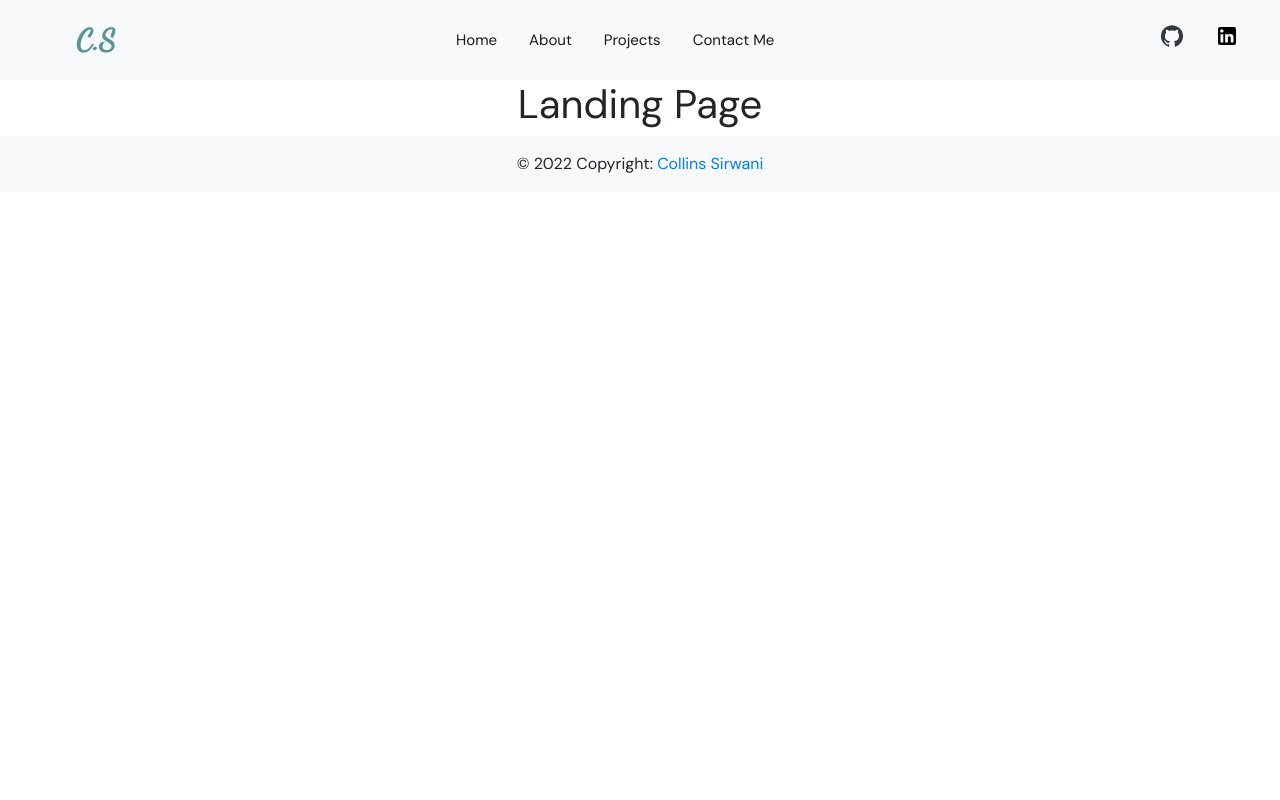
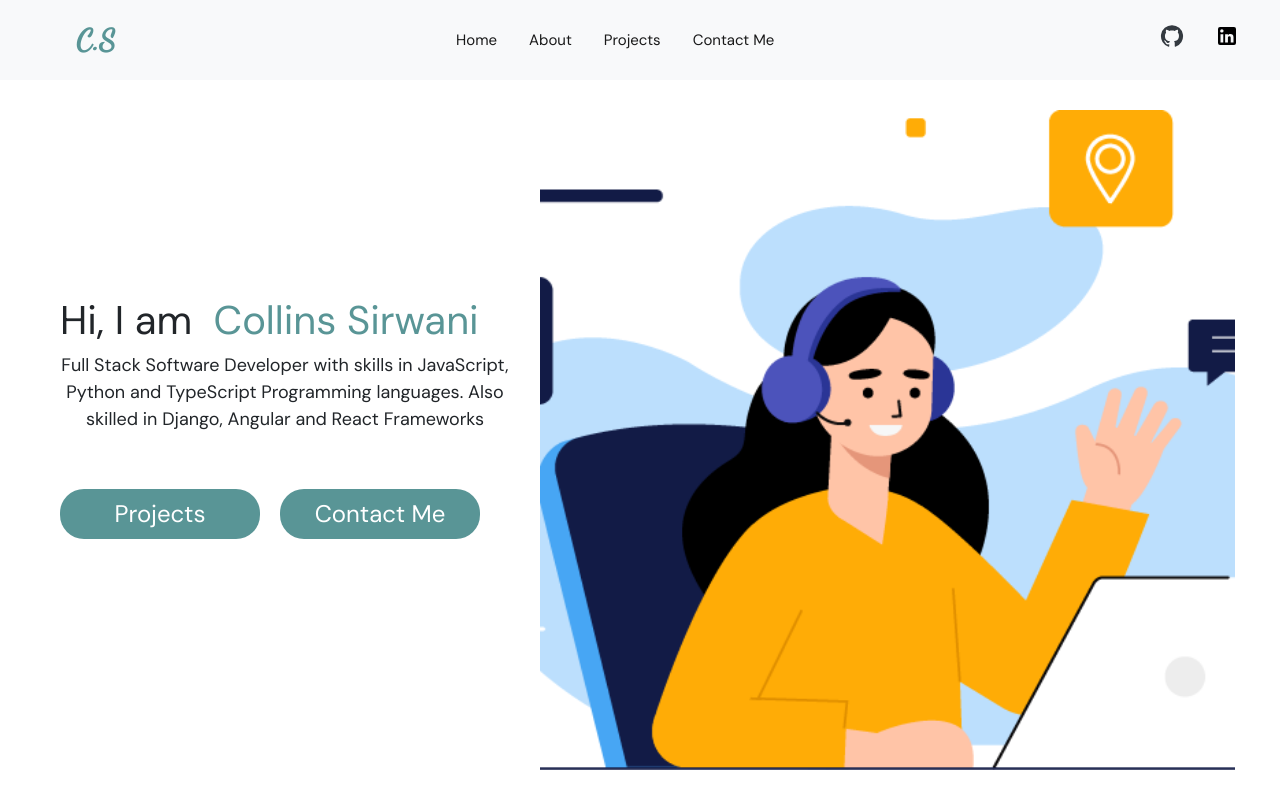
Before and after one commit to sircollo/react-portfolio, a React (Create React App) app: page / in a window 1280 px wide. Shown: the top 800 px of the page. Built offline with nearby package versions, Linux system fonts and the light colour scheme.

Commit message:
Ft: adds landing page details and styles

```diff
--- a/src/components/Landing.js
+++ b/src/components/Landing.js
@@ -1,10 +1,30 @@
 import React from 'react'
 import '../styles/Landing.css'
+import About from './About'
+import Contact from './Contact'
+import Project from './Projects'
+import ContactImage from '../assets/contact1.png'
+import { Link } from 'react-router-dom'
 function Landing() {
   return (
-    <div>
-      <h1>Landing Page</h1>
+    <>
+    <div className='container-fluid landing'>
+      <div className='intro-text'>
+        <h1>Hi, I am &nbsp;<span> Collins Sirwani</span></h1>
+        <p>Full Stack Software Developer with skills in JavaScript, Python and TypeScript Programming languages. Also skilled in Django, Angular and React Frameworks</p>
+        <div className='buttons'>
+        <button><Link to="/projects" className='myprojects'>Projects</Link></button>
+        <button className='conta'><Link to="/contact" className='contactme'>Contact Me</Link></button>
+        </div>
+      </div>
+      <div className='hero-image' style={{backgroundImage:`url(${ContactImage})`}}>
+
+      </div>
     </div>
+    <About/>
+    <Project/>
+    <Contact/>
+    </>
   )
 }
 
--- a/src/styles/Landing.css
+++ b/src/styles/Landing.css
@@ -0,0 +1,71 @@
+.landing{
+  display: flex;
+  flex-direction: row;
+  height: 90vh;
+}
+.intro-text{
+  display: flex;
+  flex-direction: column;
+  justify-content: flex-start;
+  /* align-items: center; */
+  position: relative;
+  width: 450px;
+  top: 30%;
+}
+.intro-text span{
+  color:#599596;
+}
+.intro-text h1{
+  width: 100%;
+  display: flex;
+  justify-content: flex-start;
+}
+.intro-text p{
+  width: 100%;
+  display: flex;
+  justify-content: flex-start;
+  font-size: 18px;
+}
+.buttons{
+  width: 100%;
+  display: flex;
+  justify-content: flex-start;
+}
+.contactme,.myprojects{
+  color: white;
+  font-size: 24px;
+}
+.myprojects:hover{
+  text-decoration: none;
+  color: white;
+}
+.contactme:hover{
+  text-decoration: none;
+  color: white;
+}
+button:hover{
+  text-decoration: none;
+  color: white;
+  transform: scale(1.0089);
+}
+.buttons .conta{
+  margin-left: 20px;
+}
+.buttons button{
+  background-color: #599596;
+  border: none;
+  color: white;
+  width: 200px;
+  height: 50px;
+  border-radius: 24px;
+  margin-top: 40px;
+}
+.hero-image{
+  background-size: cover;
+  height: auto;
+  flex:40%;
+  background-position: center;
+  background-repeat: no-repeat;
+  background-size: cover;
+  margin: 30px;
+}
```
